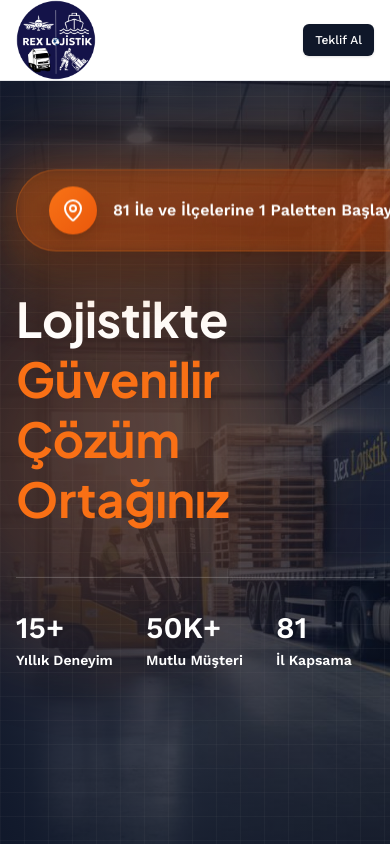
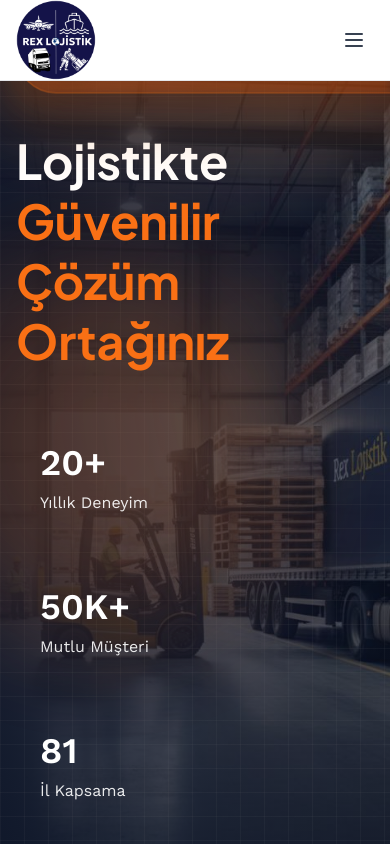
Before and after one commit to hakankesikler/sg-858f4a06-cef2-4736-8b39-c7b4ea443985-1773598027, a Next.js app: page / in a window 390 px wide. Shown: the top 844 px of the page. Built offline with nearby package versions, Linux system fonts and the light colour scheme.

Commit message:
feat(header): Add mobile hamburger menu and drawer

```diff
--- a/src/components/Footer.tsx
+++ b/src/components/Footer.tsx
@@ -7,35 +7,18 @@ export function Footer() {
     <footer id="iletisim" className="bg-navy text-white">
       <div className="container mx-auto px-4 py-16">
         <div className="grid md:grid-cols-2 lg:grid-cols-4 gap-8 mb-12">
-          <div>
-            <Link href="/" className="inline-block mb-4">
-              <div className="bg-white rounded-full p-2 inline-block">
-                <Image
-                  src="/rex-lojistik-logo-new.png"
-                  alt="REX Lojistik Logo"
-                  width={80}
-                  height={80}
-                  className="h-16 w-auto"
-                />
-              </div>
-            </Link>
-            <p className="text-blue-200 text-sm mb-4">
+          <div className="space-y-4">
+            <div className="relative inline-block">
+              <div className="absolute inset-0 bg-white rounded-full scale-90"></div>
+              <img
+                src="/rex-lojistik-logo-new.png"
+                alt="Rex Lojistik"
+                className="h-44 w-44 object-contain relative z-10"
+              />
+            </div>
+            <p className="text-gray-400 max-w-xs">
               2002 yılından bu yana sektör tecrübesi ile 2022'de kurulan REX Lojistik, güvenilir ve profesyonel lojistik çözümleri sunuyor.
             </p>
-            <div className="flex gap-3">
-              <a href="#" className="bg-white/10 hover:bg-accent p-2 rounded-lg transition-colors">
-                <Facebook className="w-4 h-4" />
-              </a>
-              <a href="#" className="bg-white/10 hover:bg-accent p-2 rounded-lg transition-colors">
-                <Twitter className="w-4 h-4" />
-              </a>
-              <a href="#" className="bg-white/10 hover:bg-accent p-2 rounded-lg transition-colors">
-                <Instagram className="w-4 h-4" />
-              </a>
-              <a href="#" className="bg-white/10 hover:bg-accent p-2 rounded-lg transition-colors">
-                <Linkedin className="w-4 h-4" />
-              </a>
-            </div>
           </div>
 
           <div>
--- a/src/components/Header.tsx
+++ b/src/components/Header.tsx
@@ -1,10 +1,23 @@
+"use client";
+
+import { useState } from "react";
 import { Button } from "@/components/ui/button";
-import { Phone } from "lucide-react";
+import { Phone, Menu, X } from "lucide-react";
 import Link from "next/link";
-import Image from "next/image";
 
 export function Header() {
+  const [mobileMenuOpen, setMobileMenuOpen] = useState(false);
+
+  const toggleMobileMenu = () => {
+    setMobileMenuOpen(!mobileMenuOpen);
+  };
+
+  const closeMobileMenu = () => {
+    setMobileMenuOpen(false);
+  };
+
   return (
+    <>
       <header className="fixed top-0 left-0 right-0 z-50 bg-white border-b border-gray-200">
         <div className="container mx-auto px-4">
           <div className="flex items-center justify-between h-20">
@@ -33,11 +46,11 @@ export function Header() {
               </Link>
             </nav>
 
-          {/* CTA Buttons */}
-          <div className="flex items-center space-x-4">
+            {/* CTA Buttons - Desktop */}
+            <div className="hidden md:flex items-center space-x-4">
               <a
                 href="tel:+905434010755"
-              className="hidden sm:flex items-center space-x-2 text-sm font-medium text-gray-700 hover:text-primary transition-colors"
+                className="flex items-center space-x-2 text-sm font-medium text-gray-700 hover:text-primary transition-colors"
               >
                 <Phone className="h-4 w-4" />
                 <span>+90 543 401 07 55</span>
@@ -46,8 +59,111 @@ export function Header() {
                 Teklif Al
               </Button>
             </div>
+
+            {/* Mobile Menu Button */}
+            <button
+              onClick={toggleMobileMenu}
+              className="md:hidden p-2 text-gray-700 hover:text-primary transition-colors"
+              aria-label="Menüyü aç"
+            >
+              <Menu className="h-6 w-6" />
+            </button>
           </div>
         </div>
       </header>
+
+      {/* Mobile Menu Overlay */}
+      {mobileMenuOpen && (
+        <div
+          className="fixed inset-0 bg-black/50 z-50 md:hidden"
+          onClick={closeMobileMenu}
+        />
+      )}
+
+      {/* Mobile Menu Drawer */}
+      <div
+        className={`fixed top-0 right-0 bottom-0 w-80 max-w-[85vw] bg-white z-50 transform transition-transform duration-300 ease-in-out md:hidden ${
+          mobileMenuOpen ? "translate-x-0" : "translate-x-full"
+        }`}
+      >
+        <div className="flex flex-col h-full">
+          {/* Header */}
+          <div className="flex items-center justify-between p-4 border-b border-gray-200">
+            <img
+              src="/rex-lojistik-logo-new.png"
+              alt="Rex Lojistik"
+              className="h-16 w-auto"
+            />
+            <button
+              onClick={closeMobileMenu}
+              className="p-2 text-gray-700 hover:text-primary transition-colors"
+              aria-label="Menüyü kapat"
+            >
+              <X className="h-6 w-6" />
+            </button>
+          </div>
+
+          {/* Navigation Links */}
+          <nav className="flex-1 overflow-y-auto p-6">
+            <ul className="space-y-1">
+              <li>
+                <Link
+                  href="#hizmetler"
+                  onClick={closeMobileMenu}
+                  className="block px-4 py-3 text-base font-medium text-gray-700 hover:bg-gray-100 hover:text-primary rounded-lg transition-colors"
+                >
+                  Hizmetlerimiz
+                </Link>
+              </li>
+              <li>
+                <Link
+                  href="#hakkimizda"
+                  onClick={closeMobileMenu}
+                  className="block px-4 py-3 text-base font-medium text-gray-700 hover:bg-gray-100 hover:text-primary rounded-lg transition-colors"
+                >
+                  Hakkımızda
+                </Link>
+              </li>
+              <li>
+                <Link
+                  href="#referanslar"
+                  onClick={closeMobileMenu}
+                  className="block px-4 py-3 text-base font-medium text-gray-700 hover:bg-gray-100 hover:text-primary rounded-lg transition-colors"
+                >
+                  Referanslar
+                </Link>
+              </li>
+              <li>
+                <Link
+                  href="#iletisim"
+                  onClick={closeMobileMenu}
+                  className="block px-4 py-3 text-base font-medium text-gray-700 hover:bg-gray-100 hover:text-primary rounded-lg transition-colors"
+                >
+                  İletişim
+                </Link>
+              </li>
+            </ul>
+          </nav>
+
+          {/* Contact & CTA */}
+          <div className="p-6 border-t border-gray-200 space-y-4">
+            <a
+              href="tel:+905434010755"
+              className="flex items-center justify-center space-x-2 w-full py-3 text-base font-medium text-gray-700 hover:text-primary transition-colors border border-gray-200 rounded-lg"
+            >
+              <Phone className="h-5 w-5" />
+              <span>+90 543 401 07 55</span>
+            </a>
+            <Button
+              size="lg"
+              className="w-full bg-primary hover:bg-primary/90 text-white"
+              onClick={closeMobileMenu}
+            >
+              Teklif Al
+            </Button>
+          </div>
+        </div>
+      </div>
+    </>
   );
 }
--- a/src/components/Hero.tsx
+++ b/src/components/Hero.tsx
@@ -56,18 +56,18 @@ export function Hero() {
           </h1>
 
           {/* Stats */}
-          <div className="grid grid-cols-3 gap-8 pt-8 border-t border-white/20 max-w-2xl">
-            <div>
-              <div className="text-3xl font-bold text-white mb-1">15+</div>
-              <div className="text-sm font-bold text-white">Yıllık Deneyim</div>
+          <div className="grid grid-cols-1 md:grid-cols-3 gap-6 max-w-3xl">
+            <div className="p-6">
+              <div className="text-4xl md:text-5xl font-bold text-white mb-2">20+</div>
+              <div className="text-white/90">Yıllık Deneyim</div>
             </div>
-            <div>
-              <div className="text-3xl font-bold text-white mb-1">50K+</div>
-              <div className="text-sm font-bold text-white">Mutlu Müşteri</div>
+            <div className="p-6">
+              <div className="text-4xl md:text-5xl font-bold text-white mb-2">50K+</div>
+              <div className="text-white/90">Mutlu Müşteri</div>
             </div>
-            <div>
-              <div className="text-3xl font-bold text-white mb-1">81</div>
-              <div className="text-sm font-bold text-white">İl Kapsama</div>
+            <div className="p-6">
+              <div className="text-4xl md:text-5xl font-bold text-white mb-2">81</div>
+              <div className="text-white/90">İl Kapsama</div>
             </div>
           </div>
         </div>
```
Also changed, not shown: 2 other files (tests, documents, lock files or other folders). Lines whose indentation alone changed are shown as unchanged.
